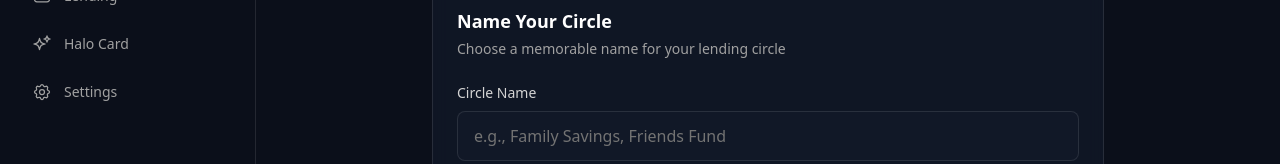
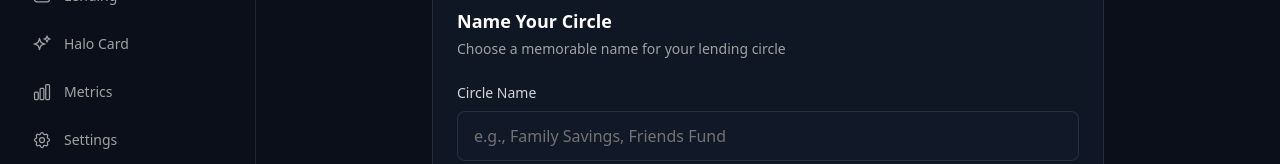
Before and after one commit to kunal-drall/halo-mainnet-stellar, a Next.js app in the folder app/: page /circles/create in a window 1280 px wide. Shown: the part 306-470 px from the top of the page. Built offline with nearby package versions, Linux system fonts and the light colour scheme; no server answers; sample sign-in values are in the browser's storage.

Commit message:
feat: add metrics navigation link to sidebar

```diff
--- a/app/src/components/layout/sidebar.tsx
+++ b/app/src/components/layout/sidebar.tsx
@@ -58,6 +58,15 @@ const navItems = [
     icon: (
       <svg className="w-5 h-5" fill="none" stroke="currentColor" viewBox="0 0 24 24">
         <path strokeLinecap="round" strokeLinejoin="round" strokeWidth={1.5} d="M9.813 15.904L9 18.75l-.813-2.846a4.5 4.5 0 00-3.09-3.09L2.25 12l2.846-.813a4.5 4.5 0 003.09-3.09L9 5.25l.813 2.846a4.5 4.5 0 003.09 3.09L15.75 12l-2.846.813a4.5 4.5 0 00-3.09 3.09zM18.259 8.715L18 9.75l-.259-1.035a3.375 3.375 0 00-2.455-2.456L14.25 6l1.036-.259a3.375 3.375 0 002.455-2.456L18 2.25l.259 1.035a3.375 3.375 0 002.455 2.456L21.75 6l-1.036.259a3.375 3.375 0 00-2.455 2.456z" />
+      </svg>
+    ),
+  },
+  {
+    label: "Metrics",
+    href: "/admin/metrics",
+    icon: (
+      <svg className="w-5 h-5" fill="none" stroke="currentColor" viewBox="0 0 24 24">
+        <path strokeLinecap="round" strokeLinejoin="round" strokeWidth={1.5} d="M3 13.125C3 12.504 3.504 12 4.125 12h2.25c.621 0 1.125.504 1.125 1.125v6.75C7.5 20.496 6.996 21 6.375 21h-2.25A1.125 1.125 0 013 19.875v-6.75zM9.75 8.625c0-.621.504-1.125 1.125-1.125h2.25c.621 0 1.125.504 1.125 1.125v11.25c0 .621-.504 1.125-1.125 1.125h-2.25a1.125 1.125 0 01-1.125-1.125V8.625zM16.5 4.125c0-.621.504-1.125 1.125-1.125h2.25C20.496 3 21 3.504 21 4.125v15.75c0 .621-.504 1.125-1.125 1.125h-2.25a1.125 1.125 0 01-1.125-1.125V4.125z" />
       </svg>
     ),
   },
```
